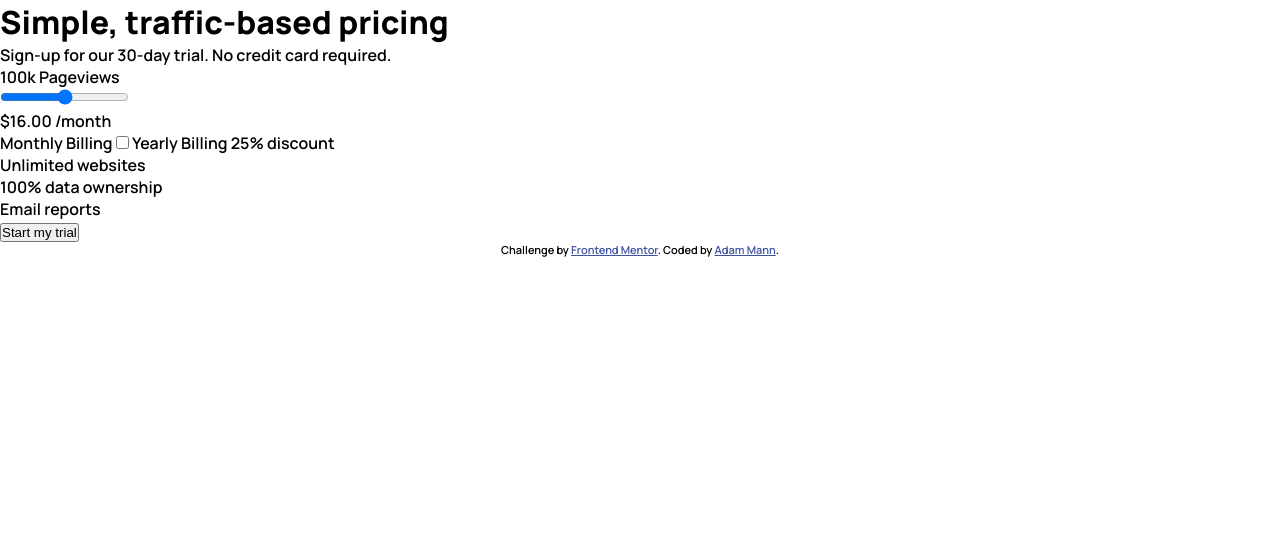
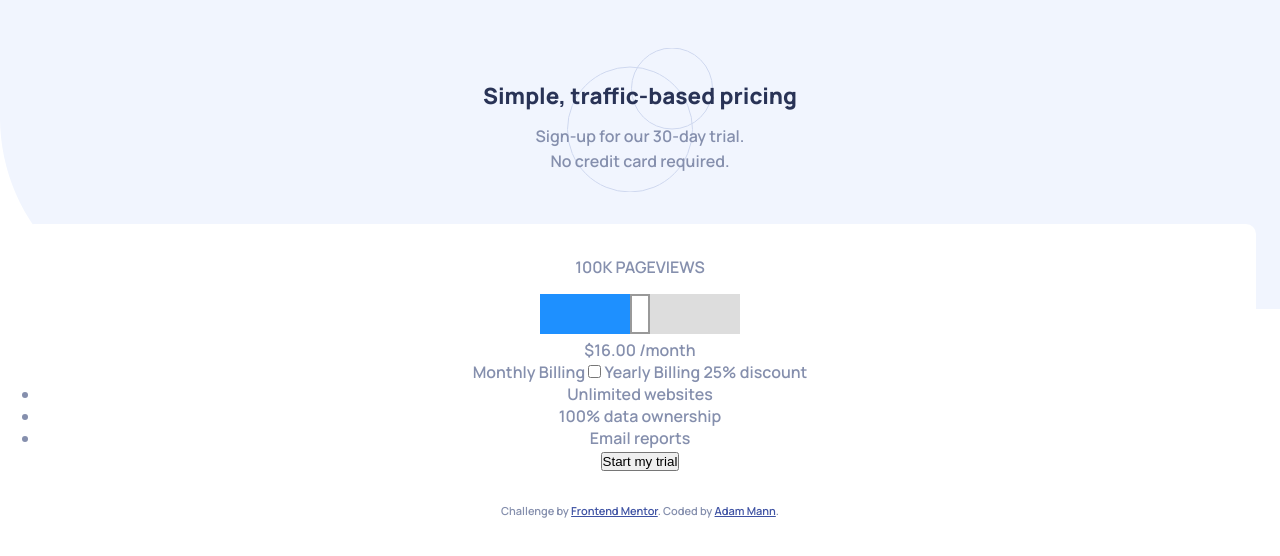
Before and after one commit to aemann2/interactive-pricing-component-main, a plain HTML site: page index.html in a window 1280 px wide. Drawn offline with Linux system fonts and the light colour scheme.

Commit message:
began styling, began custom slider

```diff
--- /dev/null
+++ b/css/_slider.scss
@@ -0,0 +1,72 @@
+input[type="range"] {
+	margin: auto;
+	-webkit-appearance: none;
+	position: relative;
+	overflow: hidden;
+	height: 40px;
+	width: 200px;
+	cursor: pointer;
+	border-radius: 0; /* iOS */
+}
+
+::-webkit-slider-runnable-track {
+	background: #ddd;
+}
+
+/*
+* 1. Set to 0 width and remove border for a slider without a thumb
+*/
+::-webkit-slider-thumb {
+	-webkit-appearance: none;
+	width: 20px; /* 1 */
+	height: 40px;
+	background: #fff;
+	box-shadow: -100vw 0 0 100vw dodgerblue;
+	border: 2px solid #999; /* 1 */
+}
+
+::-moz-range-track {
+	height: 40px;
+	background: #ddd;
+}
+
+::-moz-range-thumb {
+	background: #fff;
+	height: 40px;
+	width: 20px;
+	border: 3px solid #999;
+	border-radius: 0 !important;
+	box-shadow: -100vw 0 0 100vw dodgerblue;
+	box-sizing: border-box;
+}
+
+::-ms-fill-lower {
+	background: dodgerblue;
+}
+
+::-ms-thumb {
+	background: #fff;
+	border: 2px solid #999;
+	height: 40px;
+	width: 20px;
+	box-sizing: border-box;
+}
+
+::-ms-ticks-after {
+	display: none;
+}
+
+::-ms-ticks-before {
+	display: none;
+}
+
+::-ms-track {
+	background: #ddd;
+	color: transparent;
+	height: 40px;
+	border: none;
+}
+
+::-ms-tooltip {
+	display: none;
+}
--- a/css/style.scss
+++ b/css/style.scss
@@ -1,3 +1,4 @@
+@import './slider';
 @import url('https://fonts.googleapis.com/css2?family=Manrope:wght@600;800&display=swap');
 
 // Variables //
@@ -35,9 +36,52 @@
 	min-height: 100vh;
 	font-size: 100%;
 	font-family: 'Manrope', sans-serif;
+	background: url('../images/bg-pattern.svg') no-repeat 0% -40%;
+	padding: 3rem 1.5rem;
+	color: $gray-blue-3;
+}
+
+button, input {
+	cursor: pointer;
 }
 
 // Main styles //
+
+.header {
+	text-align: center;
+	height: 9rem;
+	background: url('../images/pattern-circles.svg') no-repeat center;
+	padding-top: 2rem;
+
+	&__title {
+		font-size: 1.4rem;
+		color: $dark-blue;
+	}
+
+	&__subtitle {
+		width: 21ch;
+		line-height: 1.6;
+		margin: .8rem auto;
+	}
+}
+
+.main {
+	background-color: $white;
+	border-radius: 10px;
+	text-align: center;
+	margin-top: 2rem;
+	padding: 2rem 1rem;
+
+	&__top {
+		&__pageviews {
+			text-transform: uppercase;
+		}
+	}
+
+	&__slider {
+		margin-top: 1rem;
+	}
+}
 
 .attribution {
 	font-size: 11px;
--- a/index.html
+++ b/index.html
@@ -20,7 +20,7 @@
     <div class='main__top'>
       <div class='main__top__left'>
         <p class='main__top__left__par'>
-          <span class='main__top__k'>100k</span>
+          <span class='main__top__k'>100K</span>
           <span class="main__top__pageviews">Pageviews</span>
         </p>
       </div>
--- a/main.js
+++ b/main.js
@@ -8,19 +8,19 @@
 slider.addEventListener('input', (e) => {
 	switch(parseInt(e.target.value)) {
 		case 0:
-			pageviews.innerHTML = '10k';
+			pageviews.innerHTML = '10K';
 			total.innerHTML = '$8.00';
 			break;
 		case 20:
-			pageviews.innerHTML = '50k';
+			pageviews.innerHTML = '50K';
 			total.innerHTML = '$12.00';
 			break;
 		case 40:
-			pageviews.innerHTML = '100k';
+			pageviews.innerHTML = '100K';
 			total.innerHTML = '$16.00';
 			break;
 		case 60:
-			pageviews.innerHTML = '500k';
+			pageviews.innerHTML = '500K';
 			total.innerHTML = '$24.00';
 			break;
 		case 80:
@@ -28,7 +28,7 @@
 			total.innerHTML = '$36.00';
 			break;
 		default:
-			pageviews.innerHTML = '100k';
+			pageviews.innerHTML = '100K';
 			total.innerHTML = '$16.00';
 	}
 });
```
Also changed, not shown: css/style.css, 1 other file.
